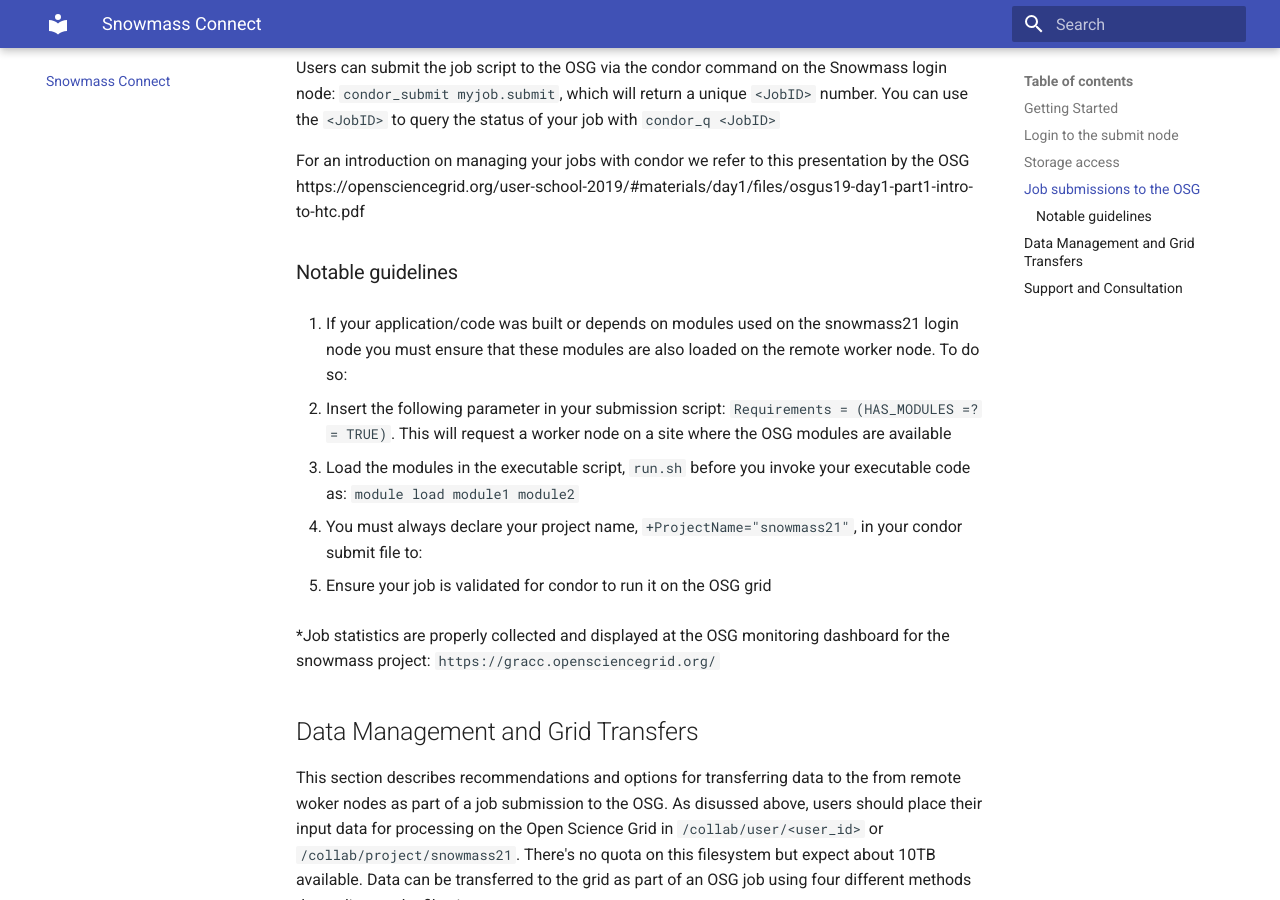
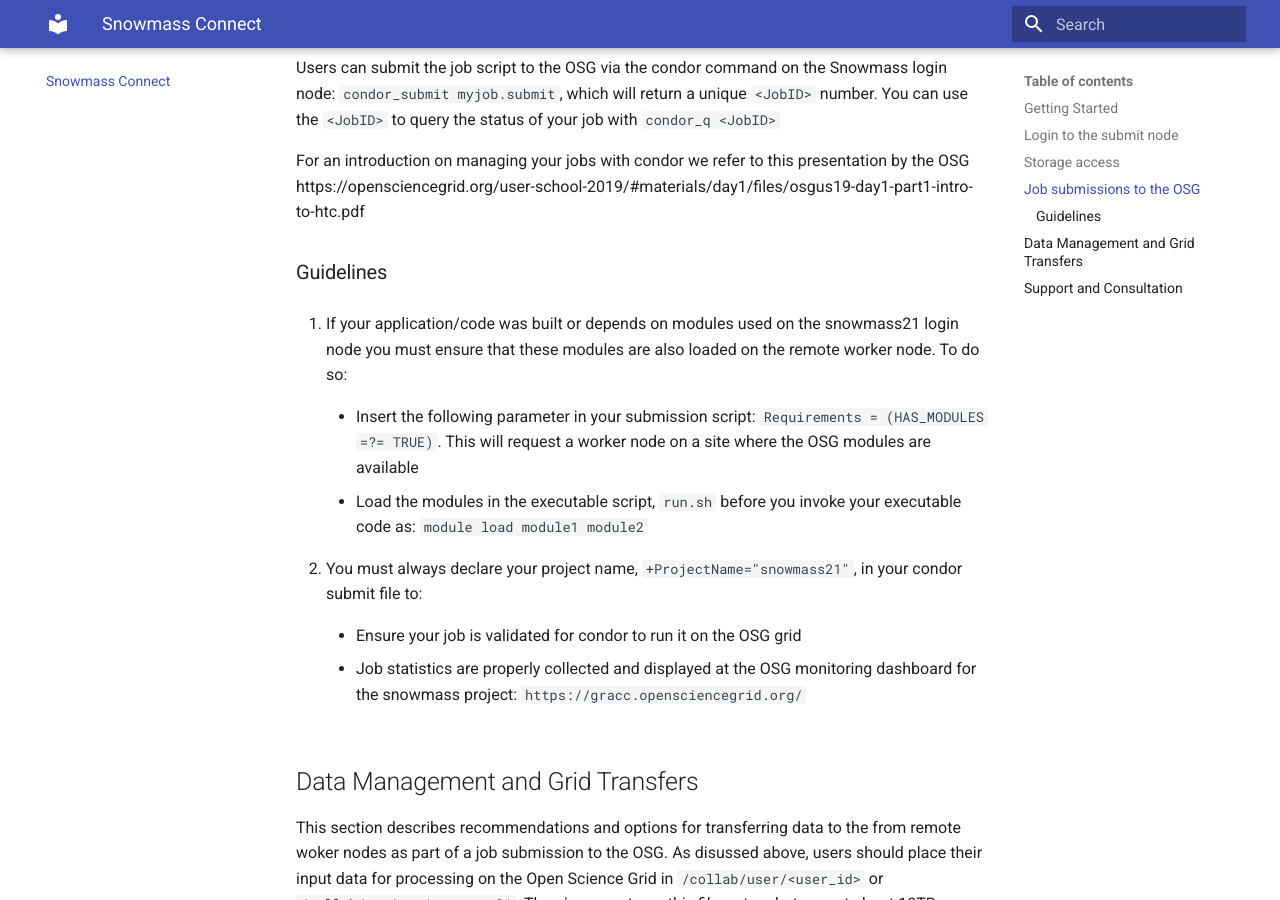
Before and after one commit to ppaschos/snowmass-connect-docs, an MkDocs documentation site: the page built from docs/index.md, in a window 1280 px wide and 900 px high, scrolled down 2985 px. Built offline with MkDocs 1.6.1 and Material for MkDocs 9.7.7, drawn with Linux system fonts in a browser that asks for light colours.

Commit message:
Update index.md

```diff
--- a/docs/index.md
+++ b/docs/index.md
@@ -98,21 +98,21 @@
 For an introduction on managing your jobs with condor we refer to this presentation by the OSG
 https://opensciencegrid.org/user-school-2019/#materials/day1/files/osgus19-day1-part1-intro-to-htc.pdf
 
-### Notable guidelines
+###  Guidelines
 
 1. If your application/code was built or depends on modules used on the snowmass21 login node you must
 ensure that these modules are also loaded on the remote worker node. To do so:
 
-  * Insert the following parameter in your submission script: `Requirements = (HAS_MODULES =?= TRUE)`. This will
+    * Insert the following parameter in your submission script: `Requirements = (HAS_MODULES =?= TRUE)`. This will
   request a worker node on a site where the OSG modules are available
 
-  * Load the modules in the executable script, `run.sh` before you invoke your executable code as: `module load module1 module2`
+    * Load the modules in the executable script, `run.sh` before you invoke your executable code as: `module load module1 module2`
 
 2. You must always declare your project name, `+ProjectName="snowmass21"`, in your condor submit file to:
 
-  * Ensure your job is validated for condor to run it on the OSG grid
+    * Ensure your job is validated for condor to run it on the OSG grid
 
-  *Job statistics are properly collected and displayed at the OSG monitoring dashboard for the snowmass project: `https://gracc.opensciencegrid.org/`
+    * Job statistics are properly collected and displayed at the OSG monitoring dashboard for the snowmass project: `https://gracc.opensciencegrid.org/`
 
 ## Data Management and Grid Transfers
 
```
